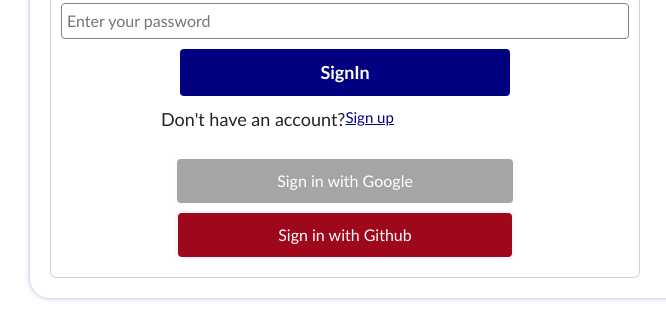
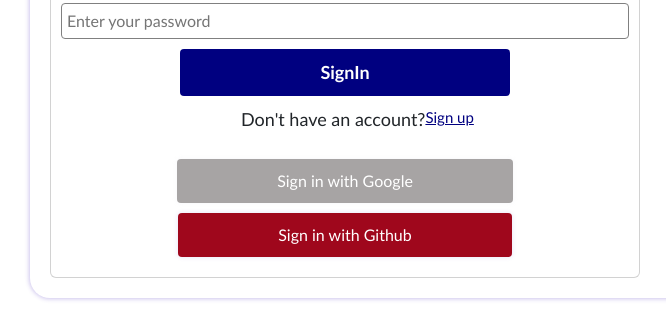
Before and after one commit to wunmicrown/facebook-Auth, a plain HTML site: page facebookhost/public/index.html in a window 1280 px wide. Shown: the part 212-528 px from the top of the page, 0-666 px from the left. Drawn offline with nearby package versions, Linux system fonts and the light colour scheme.

Commit message:
make a changes

```diff
--- a/facebookhost/public/style.css
+++ b/facebookhost/public/style.css
@@ -109,7 +109,7 @@ a{
 p{
   font-size: 18px;
   font-weight: 400;
-  padding-left: 100px;
+  padding-left: 180px;
   margin-top: 10px;
 }
 h3{
@@ -158,6 +158,7 @@ h3{
   }
 
 }
+
 @media (max-width: 477px)
 {
     .imageContainer, img{
```
